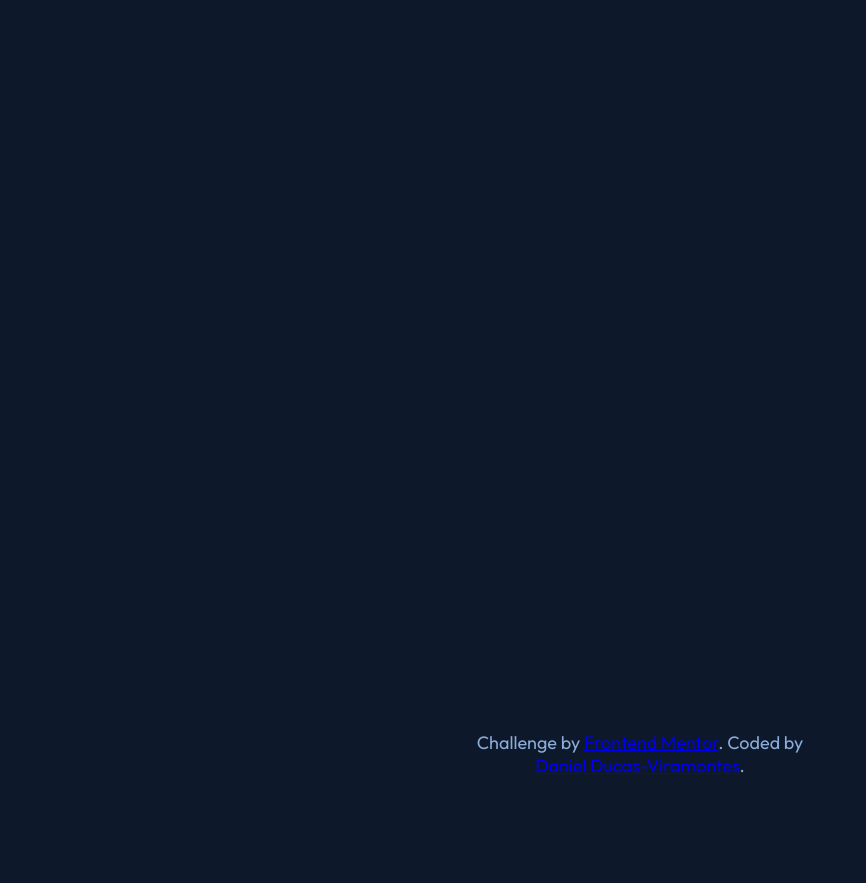
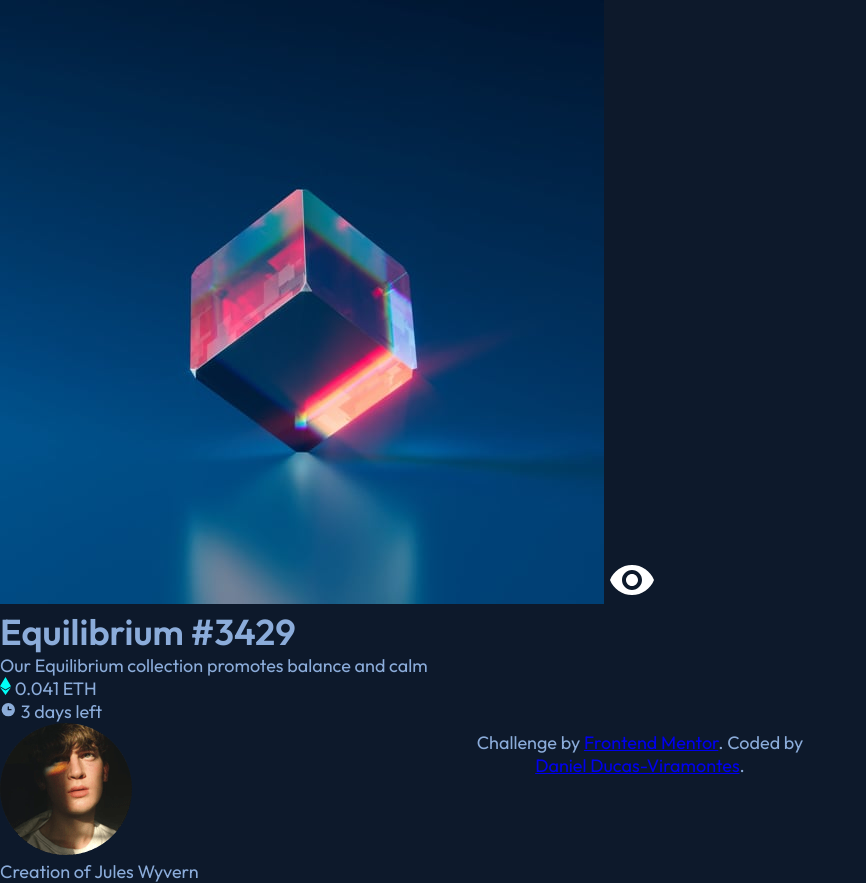
Before and after one commit to DanDucVira/NFT-preview-card-component, a plain HTML site: page index.html in a window 1280 px wide. Shown: the whole page, without its empty margins (0-866 px from the left). Before the commit the page ends 800 px from the top, so only its background shows below. Drawn offline with Linux system fonts and the light colour scheme.

Commit message:
Added markup to project

```diff
--- a/index.html
+++ b/index.html
@@ -15,7 +15,29 @@
 
 <body>
 
+  <main>
+    <div class="container">
+      <div class="card">
+        <div class="img-container">
+          <img src="./images/image-equilibrium.jpg" alt="">
+          <img src="./images/icon-view.svg" alt="">
+        </div>
+        <div class="content-container">
+          <h1>Equilibrium #3429</h1>
+          <p>Our Equilibrium collection promotes balance and calm</p>
+          <div class="content-data">
+            <p><img src="./images/icon-ethereum.svg" alt=""> 0.041 ETH</p>
+            <p><img src="./images/icon-clock.svg" alt=""> 3 days left</p>
+          </div>
+        </div>
+        <div class="creator-content">
+          <img src="./images/image-avatar.png" alt="">
+          <p>Creation of <span class="creator">Jules Wyvern</span></p>
+        </div>
+      </div>
+    </div>
 
+  </main>
 
 
 
--- a/main.css
+++ b/main.css
@@ -12,7 +12,7 @@ body {
     font-size: 18px;
     font-family: 'Outfit', sans-serif;
     color: hsl(215, 51%, 70%);
-    margin-block-end: 100vh;
+
 }
 
 
```
